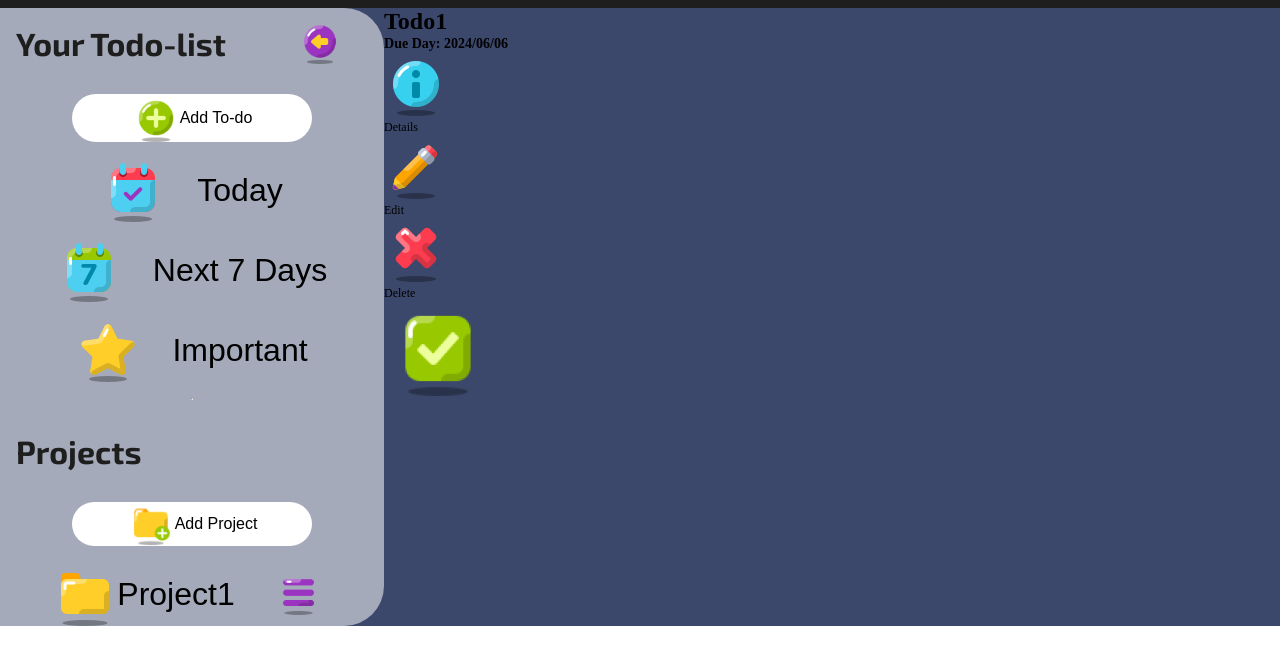
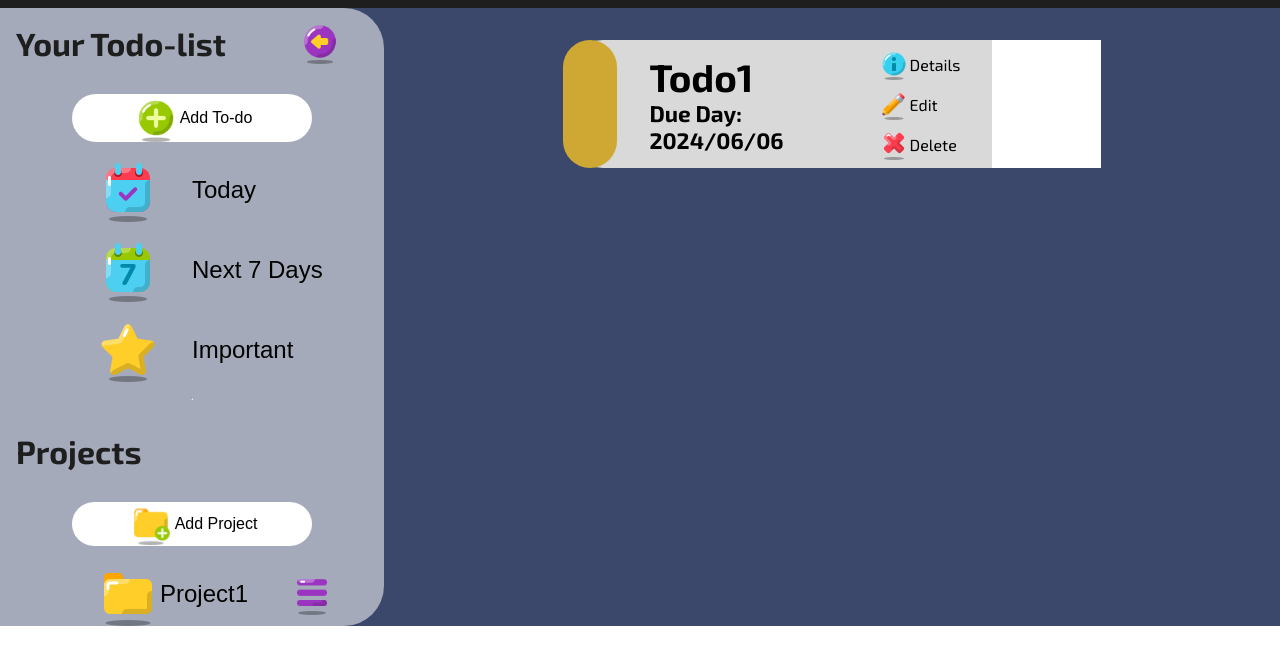
Before and after one commit to crab79/odin-todo-list, a website built with webpack: page src/index.html in a window 1280 px wide. Shown: the part 104-768 px from the top of the page. Built offline with nearby package versions, Linux system fonts and the light colour scheme.

Commit message:
Finish the right part style

```diff
--- a/src/js/right-part.js
+++ b/src/js/right-part.js
@@ -40,9 +40,9 @@ const right_part = () => {
     div_h1AndH3.className = "shortInfo";
     div_todoSetting.className = "todoSetting";
     div_checkbox.className = "checkbox"
-    div_delete.className = "delete";
-    div_details.className = "details";
-    div_edit.className = "edit";
+    div_delete.className = "setting";
+    div_details.className = "setting";
+    div_edit.className = "setting";
 
     //setting textcontent
     h1_title.textContent = "Todo1";
--- a/src/style.scss
+++ b/src/style.scss
@@ -191,7 +191,8 @@ header {
             .tabButton {
                 display: flex;
                 align-items: center;
-                justify-content: center;
+                justify-content: left;
+                padding-left: 6rem;
                 gap: 2rem;
                 &:hover {
                     background-color: #fff;
@@ -201,7 +202,7 @@ header {
                 background: none;
                 width: 100%;
                 border: none;
-                font-size: 2rem;
+                font-size: 1.5rem;
                 text-align: center;
             }
         }
@@ -244,7 +245,8 @@ header {
             .tabProject {
                 display: flex;
                 align-items: center;
-                justify-content: center;
+                justify-content: left;
+                padding-left: 6rem;
                 gap: 2rem;
                 &:hover {
                     background-color: #fff;
@@ -254,7 +256,7 @@ header {
                     background: none;
                     width: fit-content;
                     border: none;
-                    font-size: 2rem;
+                    font-size: 1.5rem;
                     text-align: center;
                     display: flex;
                     align-items: center;
@@ -276,4 +278,79 @@ header {
             }
         }
     }
+    #rightPart{
+        display: flex;
+        flex-direction: column;
+        width: 70%;
+        align-items: center;
+        .aTodo{
+            display: flex;
+            justify-content: space-between;
+            align-items: center;
+            gap: 2rem;
+            background-color: #D9D9D9;
+            width: 60%;
+            height: 8rem;
+            border-top-left-radius: 40px;
+            border-bottom-left-radius: 40px;
+            margin-top: 2rem;
+            .colorSign{
+                background-color: #cfa833;
+                width: 4rem;
+                height: 8rem;
+                border-color: #cfa833;
+                border-radius: 50px;
+            }
+            .shortInfo{
+                @include exo2(700);
+                font-size: 1.2rem;
+            }
+            .todoSetting{
+                display: flex;
+                flex-direction: column;
+                height: 8rem;
+                justify-content: center;
+                gap: 0.5rem;
+                font-size: 1rem;
+                @include exo2();
+                .setting{
+                    display: flex;
+                    align-items: center;
+                    img{
+                        height: 2rem;
+                    }
+                    &:hover{
+                       font-size: 1.5rem;
+                       img{
+                        height: 2.5rem;
+                       }
+                    }
+                }
+
+            }
+            .checkbox{
+                height: 8rem;
+                width: 8rem;
+                background-color: #fff;
+                display: flex;
+                align-items: center;
+                justify-content: center;
+                img{
+                    display: none;
+                    height: fit-content;
+                    width: 5rem;
+                }
+                &:hover{
+                    img{
+                        display: flex;
+                    }
+                }
+                &:focus{
+                    img{
+                        display: flex;
+                    }
+                }
+            }
+        }
+    }
 }
```
